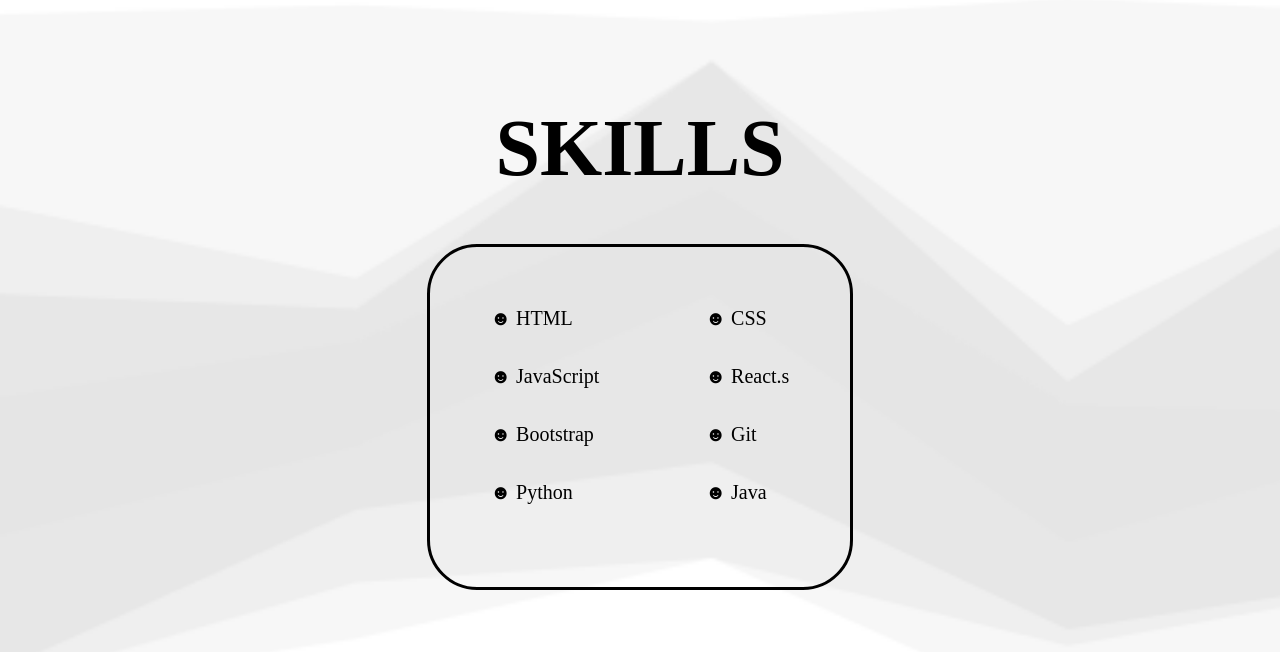
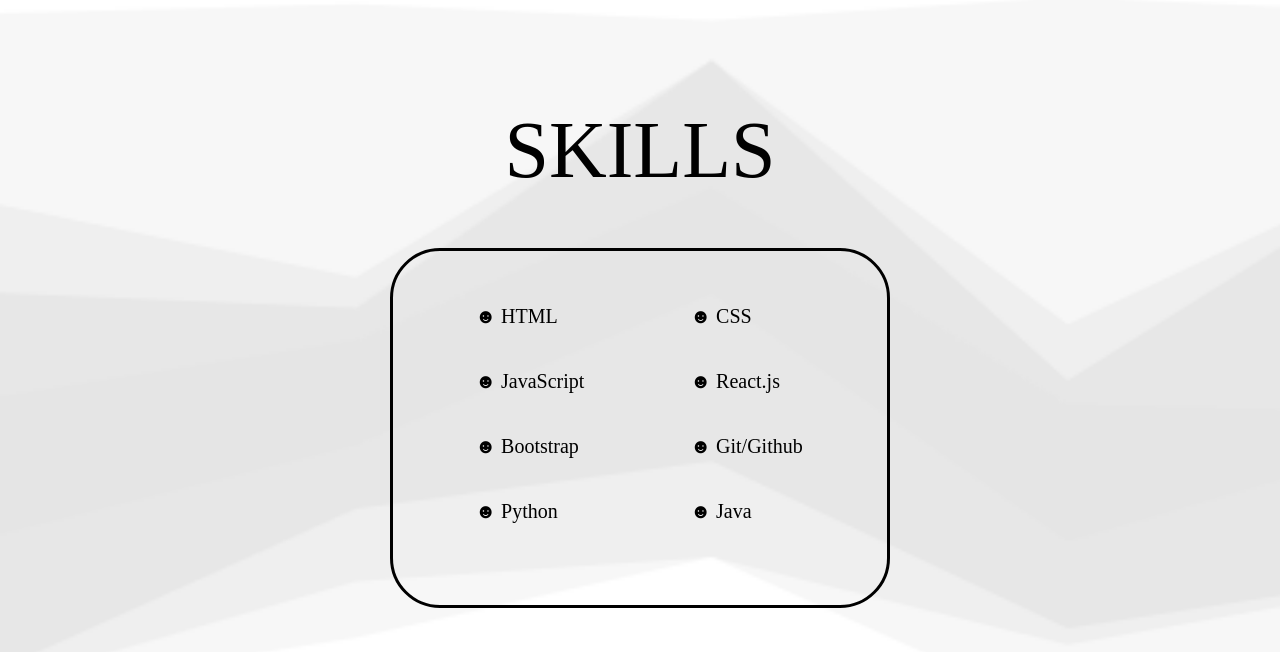
Before and after one commit to Thiratikan/Portfolio, a React (Create React App) app: page / in a window 1280 px wide. Shown: the part 1088-1740 px from the top of the page. Built offline with nearby package versions, Linux system fonts and the light colour scheme; a web font is replaced by a local one.

Commit message:
update styling

```diff
--- a/src/App.js
+++ b/src/App.js
@@ -1,6 +1,7 @@
 import React from "react";
 import { BrowserRouter as Router, Routes, Route } from "react-router-dom";
 import Home from "./Component/Home";
+import "bootstrap/dist/css/bootstrap.css";
 
 function App() {
   return (
--- a/src/Component/Projects.js
+++ b/src/Component/Projects.js
@@ -19,6 +19,9 @@
                 <img src={imgcover} alt={""} />
                 <h1>{title}</h1>
                 <h2>{desc}</h2>
+                <button type="button" class="btn btn-secondary">
+                  READ MORE
+                </button>
               </div>
             </div>
           );
--- a/src/Component/Skills.js
+++ b/src/Component/Skills.js
@@ -7,12 +7,10 @@
     width: 100%;
     background-image: url("./images/BGskills.png");
     background-size: cover;
-
     /* border: 1px solid blue; */
   `;
   const Main = styled.section`
     color: black;
-
     h1 {
       margin-bottom: 50px;
       text-align: center;
@@ -20,15 +18,12 @@
       padding-top: 120px;
       font-family: "Gugi", cursive;
       font-size: 80px;
-      @media only screen and (max-width: 600px) {
-        margin-top: 20px;
-      }
     }
     ul {
       display: grid;
       align-items: center;
       row-gap: 35px;
-      grid-template-columns: 215px 100px;
+      grid-template-columns: 215px 200px;
     }
     li {
       font-size: 20px;
@@ -38,16 +33,28 @@
       border-style: solid;
       border-radius: 50px;
       border-color: black;
-      padding: 60px;
-      width: 300px;
-      height: 220px;
+      padding: 50px;
+      width: 500px;
+      height: 360px;
       position: absolute;
       margin-left: auto;
       margin-right: auto;
       left: 0;
       right: 0;
-      @media only screen and (max-width: 600px) {
-        padding: 40px;
+    }
+    @media only screen and (max-width: 600px) {
+      div {
+        padding: 0px;
+        padding-top: 20px;
+        width: 350px;
+        height: 250px;
+      }
+      h1 {
+        margin-top: 20px;
+      }
+      ul {
+        row-gap: 25px;
+        grid-template-columns: 160px 160px;
       }
     }
   `;
@@ -60,9 +67,9 @@
             <li>&#9787; HTML</li>
             <li>&#9787; CSS</li>
             <li>&#9787; JavaScript</li>
-            <li>&#9787; React.s</li>
+            <li>&#9787; React.js</li>
             <li>&#9787; Bootstrap</li>
-            <li>&#9787; Git</li>
+            <li>&#9787; Git/Github</li>
             <li>&#9787; Python</li>
             <li>&#9787; Java</li>
           </ul>
--- a/src/style/stylingInfo.js
+++ b/src/style/stylingInfo.js
@@ -17,7 +17,7 @@
   text-align: center;
   position: absolute;
   width: 100%;
-  margin-top: 3750px;
+  margin-top: 4100px;
 
   div {
     display: inline-flex;
```
